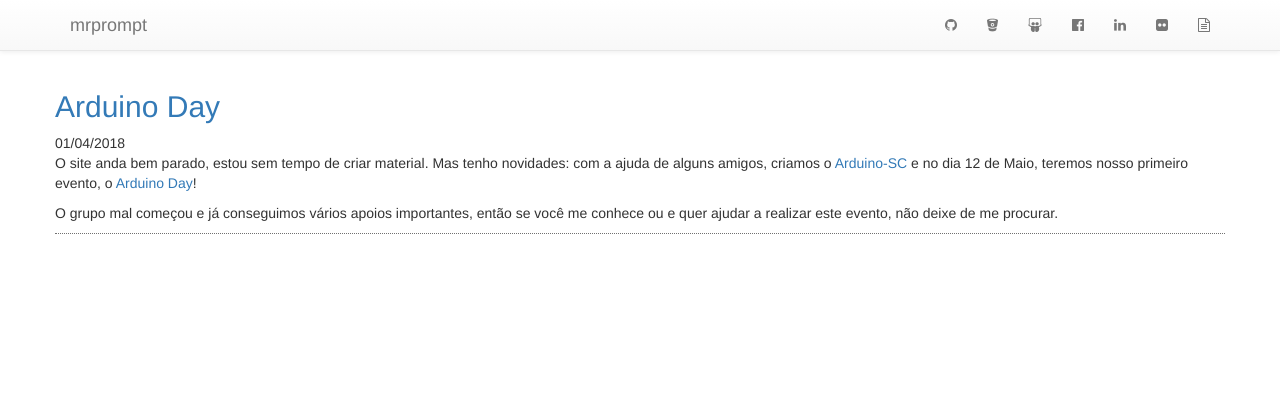
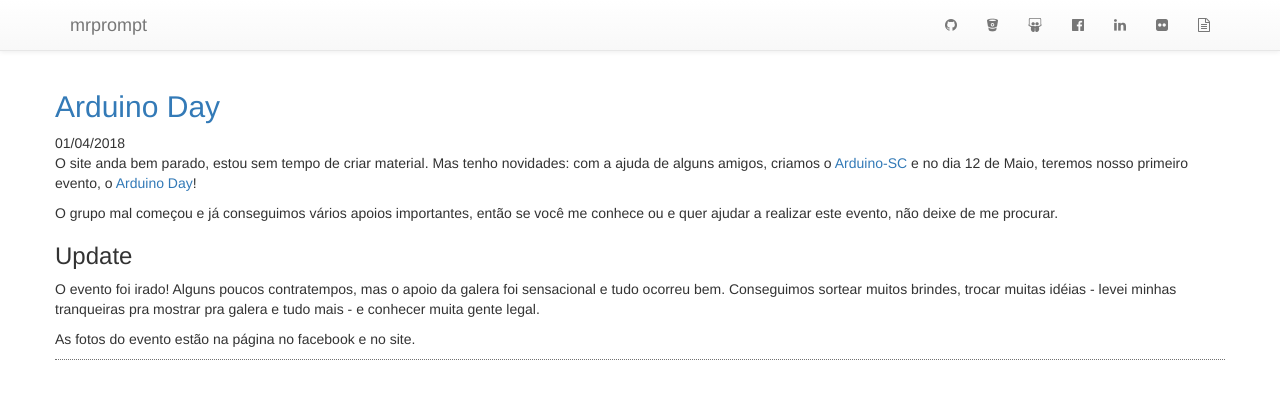
Before and after one commit to mrprompt/blog-old, a Jekyll site: the page built from _posts/2018-04-01-arduino-day.md, in a window 1280 px wide. Shown: the top 399 px of the page. Built offline with Jekyll 4.4.1, drawn with Linux system fonts in a browser that asks for light colours; nearby versions of some CDN libraries; comment, search, counter and statistics services are not loaded.

Commit message:
update do post

```diff
--- a/_posts/2018-04-01-arduino-day.md
+++ b/_posts/2018-04-01-arduino-day.md
@@ -9,3 +9,9 @@ title: Arduino Day
 O site anda bem parado, estou sem tempo de criar material. Mas tenho novidades: com a ajuda de alguns amigos, criamos o [Arduino-SC](https://arduino-sc.github.io) e no dia 12 de Maio, teremos nosso primeiro evento, o [Arduino Day](https://arduino-sc.github.io/arduino-day)!
 
 O grupo mal começou e já conseguimos vários apoios importantes, então se você me conhece ou e quer ajudar a realizar este evento, não deixe de me procurar.
+
+### Update
+
+O evento foi irado! Alguns poucos contratempos, mas o apoio da galera foi sensacional e tudo ocorreu bem. Conseguimos sortear muitos brindes, trocar muitas idéias - levei minhas tranqueiras pra mostrar pra galera e tudo mais - e conhecer muita gente legal.
+
+As fotos do evento estão na página no facebook e no site.
```
